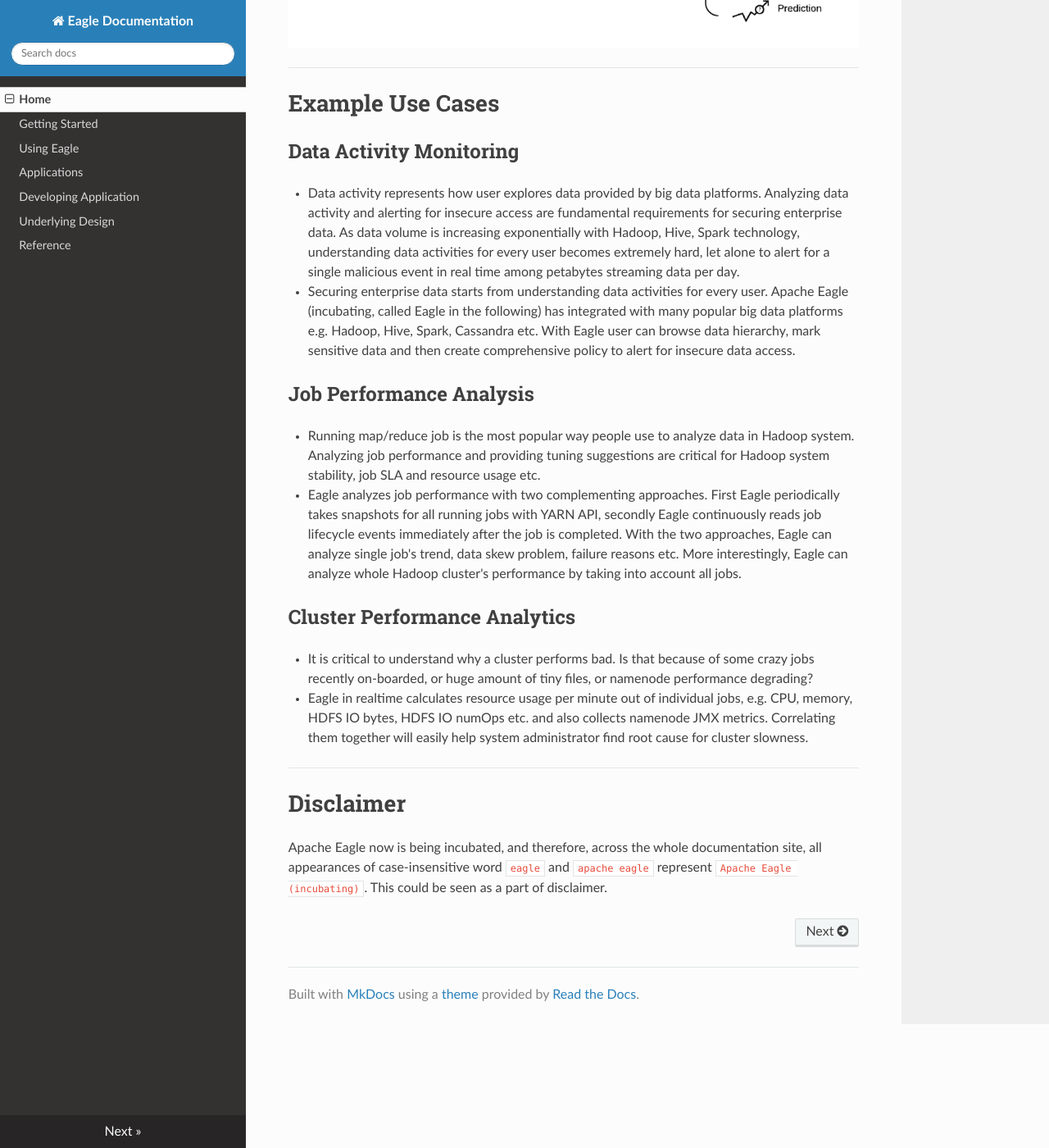
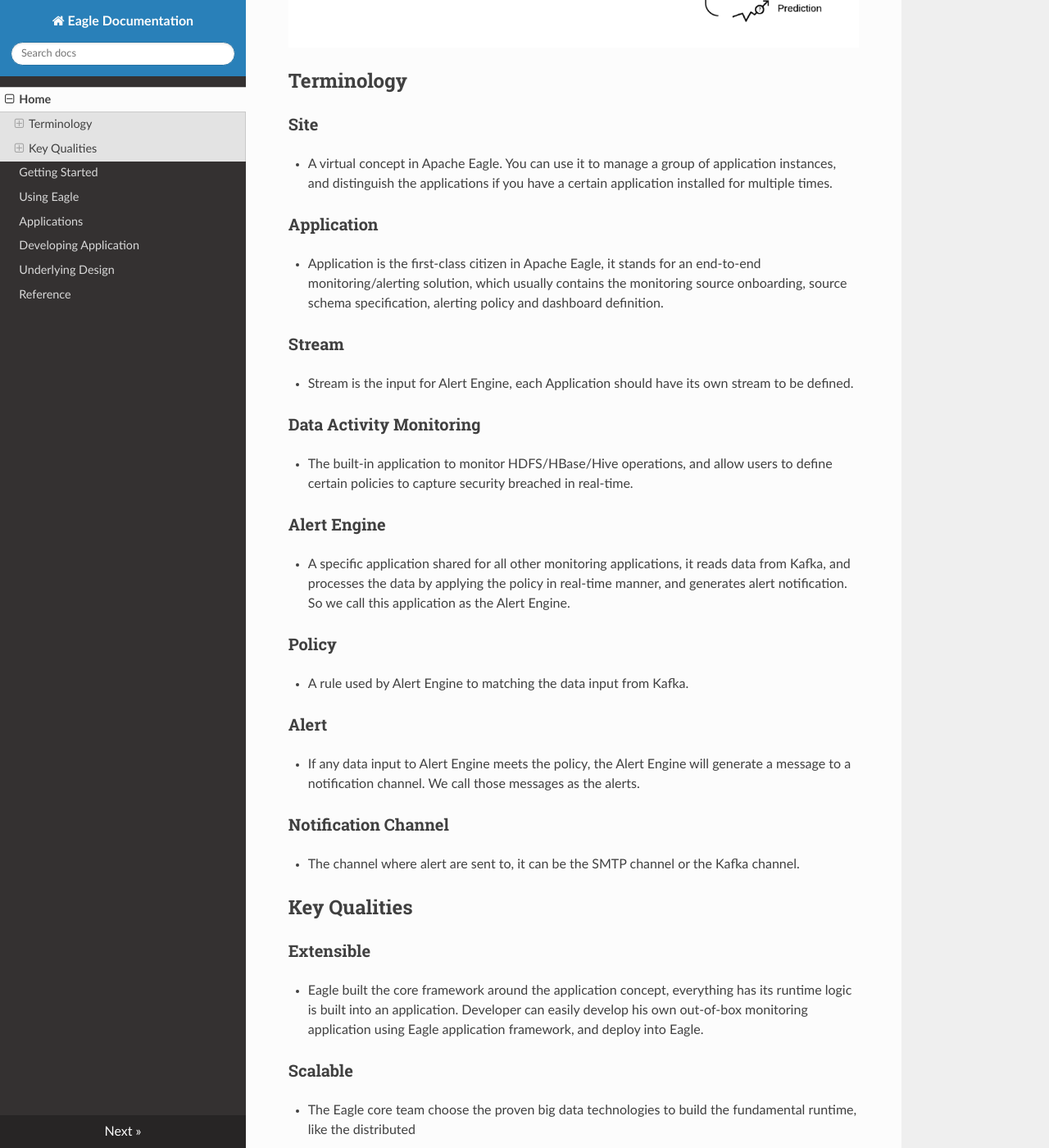
Before and after one commit to anyway1021/eagle-doc, an MkDocs documentation site: the page built from docs/home.md, in a window 1280 px wide and 1400 px high, scrolled down 834 px. Shown: the whole window at 82% size. Built offline with MkDocs 1.6.1, drawn with Linux system fonts in a browser that asks for light colours; nearby versions of some CDN libraries; old or Windows-style settings are respelled for this version of MkDocs; some of the changed text lies outside the part shown.

```diff
--- a/docs/home.md
+++ b/docs/home.md
@@ -3,6 +3,66 @@
 ** Apache Eagle ** (incubating) is a highly extensible, scalable monitoring and alerting platform, designed with its flexible application framework and proven big data technologies, such as Kafka, Spark and Storm. It ships a rich set of applications for big data platform monitoring, e.g. HDFS/HBase/YARN service health check, JMX metrics, daemon logs, audit logs and yarn applications. External Eagle developers can define applications to monitoring their NoSQLs or Web Servers, and publish to Eagle application repository at your own discretion. It also provides the state-of-art alert engine to report security breaches, service failures, and application anomalies, highly customizable by the alert policy definition.
 
 ![overview](include/images/overview.png)
+
+## Terminology
+
+### Site
+
+* A virtual concept in Apache Eagle. You can use it to manage a group of application instances, and distinguish the applications if you have a certain application installed for multiple times.
+
+### Application
+
+* Application is the first-class citizen in Apache Eagle, it stands for an end-to-end monitoring/alerting solution, which usually contains the monitoring source onboarding, source schema specification, alerting policy and dashboard definition.
+
+### Stream
+
+* Stream is the input for Alert Engine, each Application should have its own stream to be defined.
+
+### Data Activity Monitoring
+
+* The built-in application to monitor HDFS/HBase/Hive operations, and allow users to define certain policies to capture security breached in real-time.
+
+### Alert Engine
+
+* A specific application shared for all other monitoring applications, it reads data from Kafka, and processes the data by applying the policy in real-time manner, and generates alert notification. So we call this application as the Alert Engine.
+
+### Policy
+
+* A rule used by Alert Engine to matching the data input from Kafka.
+
+### Alert
+
+* If any data input to Alert Engine meets the policy, the Alert Engine will generate a message to a notification channel. We call those messages as the alerts.
+
+### Notification Channel
+
+* The channel where alert are sent to, it can be the SMTP channel or the Kafka channel.
+
+## Key Qualities
+
+### Extensible
+
+* Eagle built the core framework around the application concept, everything has its runtime logic is built into an application. Developer can easily develop his own out-of-box monitoring application using Eagle application framework, and deploy into Eagle.
+
+### Scalable
+
+* The Eagle core team choose the proven big data technologies to build the fundamental runtime, like the distributed
+
+### Real-time
+
+* Storm or Spark Streaming based computing engine allow us to apply the policy to input data and generate alerts in real-time manner.
+
+### Dynamic
+
+* Eagle user can dynamically change their alert policies without any impact to the underlying runtime.
+
+### Easy-of-Use
+
+* User can enable the monitoring for a service within minutes effort by just choose the built-in monitoring application and configure few parameters for the service.
+
+### Non-Invasive
+
+* Apache Eagle uses the out-of-box applications to monitor services, you don't need any change to those services.
 
 ---
 
@@ -30,4 +90,4 @@
 
 # Disclaimer
 
-Apache Eagle now is being incubated, and therefore, across the whole documentation site, all appearances of case-insensitive word `eagle` and `apache eagle` represent `Apache Eagle (incubating)`. This could be seen as a part of disclaimer.
+* Apache Eagle now is being incubated, and therefore, across the whole documentation site, all appearances of case-insensitive word `eagle` and `apache eagle` represent `Apache Eagle (incubating)`. This could be seen as a part of disclaimer.
```
Also changed, not shown: docs/getting-started.md (+63 -71 lines), docs/using-eagle.md (+4 -4 lines).
